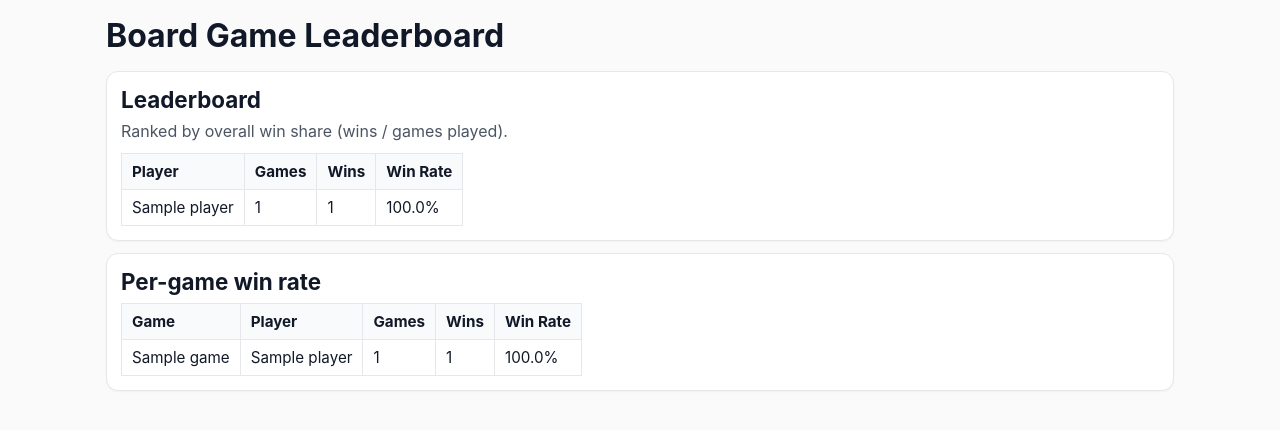
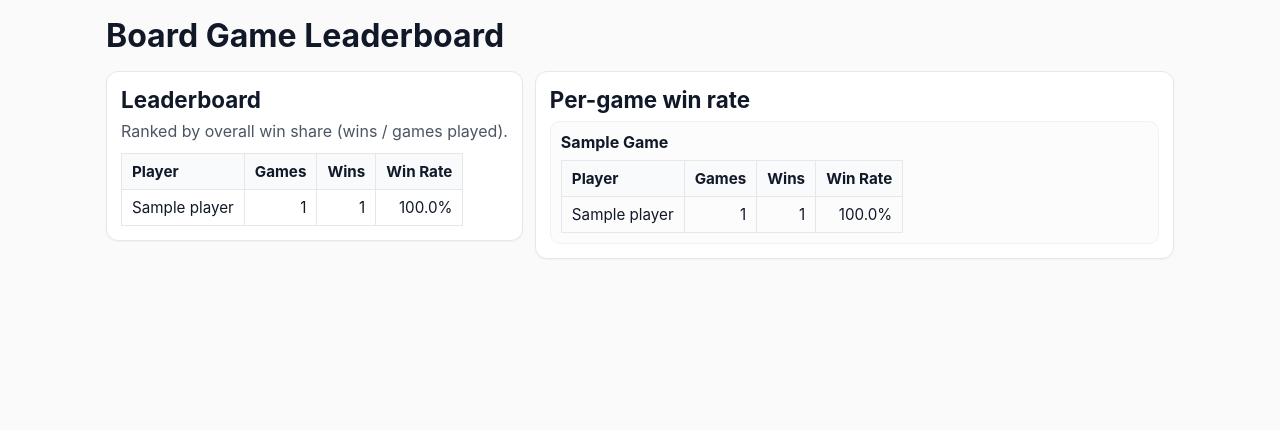
Before and after one commit to chrisleader/boardgame-leaderboard, a Flask app: page / in a window 1280 px wide. Shown: the top 430 px of the page. Run offline with Flask 3, Linux system fonts and the light colour scheme; tables that the repository leaves empty hold one stand-in row (values such as "Sample post"); data that the repository does not hold is empty.

Commit message:
Optimize responsive leaderboard layout for desktop and mobile

```diff
--- a/app.py
+++ b/app.py
@@ -479,16 +479,26 @@ def per_game_win_rates(conn: sqlite3.Connection) -> list[sqlite3.Row]:
     ).fetchall()
 
 
+def group_per_game_rows(rows: list[sqlite3.Row]) -> list[dict[str, object]]:
+    grouped: dict[str, list[sqlite3.Row]] = {}
+    for row in rows:
+        game_name = str(row["game_name"])
+        grouped.setdefault(game_name, []).append(row)
+    return [{"game_name": game_name, "rows": game_rows} for game_name, game_rows in grouped.items()]
+
+
 @app.route("/")
 def home():
     with db_conn() as conn:
         leaderboard = leaderboard_rows(conn)
         per_game = per_game_win_rates(conn)
+        per_game_groups = group_per_game_rows(per_game)
 
     return render_template(
         "home.html",
         leaderboard=leaderboard,
         per_game=per_game,
+        per_game_groups=per_game_groups,
     )
 
 
--- a/build_static_site.py
+++ b/build_static_site.py
@@ -17,12 +17,14 @@ def build_static_homepage() -> Path:
     with leaderboard_app.db_conn() as conn:
         leaderboard = leaderboard_app.leaderboard_rows(conn)
         per_game = leaderboard_app.per_game_win_rates(conn)
+        per_game_groups = leaderboard_app.group_per_game_rows(per_game)
 
     with leaderboard_app.app.app_context():
         html = render_template(
             "home.html",
             leaderboard=leaderboard,
             per_game=per_game,
+            per_game_groups=per_game_groups,
         )
 
     OUTPUT_DIR.mkdir(parents=True, exist_ok=True)
--- a/templates/home.html
+++ b/templates/home.html
@@ -22,6 +22,11 @@
         font-size: clamp(1.5rem, 4vw, 2rem);
       }
       h2 { margin: 0 0 8px; font-size: clamp(1.1rem, 3vw, 1.4rem); }
+      h3 {
+        margin: 0 0 8px;
+        font-size: 1rem;
+        color: #111827;
+      }
       p { margin: 0 0 12px; color: #4b5563; }
       .card {
         border: 1px solid #e5e7eb;
@@ -30,7 +35,26 @@
         background: #fff;
         box-shadow: 0 1px 2px rgba(0, 0, 0, 0.04);
       }
-      .stack { display: grid; gap: 12px; }
+      .main-grid {
+        display: grid;
+        gap: 12px;
+        align-items: start;
+      }
+      .leaderboard-card {
+        justify-self: start;
+        width: fit-content;
+        max-width: 100%;
+      }
+      .games-stack {
+        display: grid;
+        gap: 12px;
+      }
+      .game-section {
+        border: 1px solid #f0f1f4;
+        border-radius: 10px;
+        padding: 10px;
+        background: #fcfcfd;
+      }
       .table-wrap {
         width: 100%;
         overflow-x: auto;
@@ -48,11 +72,66 @@
         white-space: nowrap;
       }
       th { background: #f9fafb; }
+      .num { text-align: right; }
+      tbody tr:nth-child(even) { background: #fafafa; }
+      .per-game-table thead th {
+        position: sticky;
+        top: 0;
+        z-index: 1;
+      }
 
-      @media (max-width: 640px) {
+      @media (min-width: 1000px) {
+        .main-grid {
+          grid-template-columns: minmax(320px, max-content) 1fr;
+        }
+      }
+
+      @media (max-width: 720px) {
         .container { padding: 12px; }
         .card { padding: 12px; border-radius: 10px; }
         th, td { font-size: 0.9rem; padding: 7px 8px; }
+        .main-grid { grid-template-columns: 1fr; }
+        .leaderboard-card { width: 100%; }
+
+        .leaderboard-table {
+          width: 100%;
+          min-width: 0;
+        }
+        .leaderboard-table thead {
+          display: none;
+        }
+        .leaderboard-table tbody,
+        .leaderboard-table tr,
+        .leaderboard-table td {
+          display: block;
+          width: 100%;
+        }
+        .leaderboard-table tbody tr {
+          border: 1px solid #e5e7eb;
+          border-radius: 10px;
+          margin-bottom: 8px;
+          padding: 8px 10px;
+          background: #fff;
+        }
+        .leaderboard-table tbody tr:nth-child(even) {
+          background: #fff;
+        }
+        .leaderboard-table td {
+          border: 0;
+          padding: 4px 0;
+          white-space: normal;
+          text-align: left;
+          display: flex;
+          justify-content: space-between;
+          align-items: baseline;
+          gap: 10px;
+        }
+        .leaderboard-table td::before {
+          content: attr(data-label);
+          font-weight: 600;
+          color: #4b5563;
+          flex-shrink: 0;
+        }
       }
     </style>
   </head>
@@ -60,27 +139,27 @@
     <div class="container">
       <h1>Board Game Leaderboard</h1>
 
-      <div class="stack">
-        <div class="card">
+      <div class="main-grid">
+        <div class="card leaderboard-card">
           <h2>Leaderboard</h2>
           <p>Ranked by overall win share (wins / games played).</p>
           <div class="table-wrap">
-            <table>
+            <table class="leaderboard-table">
               <thead>
                 <tr>
                   <th>Player</th>
-                  <th>Games</th>
-                  <th>Wins</th>
-                  <th>Win Rate</th>
+                  <th class="num">Games</th>
+                  <th class="num">Wins</th>
+                  <th class="num">Win Rate</th>
                 </tr>
               </thead>
               <tbody>
                 {% for row in leaderboard %}
                 <tr>
-                  <td>{{ row['name'] }}</td>
-                  <td>{{ row['games_played'] }}</td>
-                  <td>{{ row['wins'] }}</td>
-                  <td>{{ '%.1f%%'|format(row['win_rate'] * 100) }}</td>
+                  <td data-label="Player">{{ row['name'] }}</td>
+                  <td class="num" data-label="Games">{{ row['games_played'] }}</td>
+                  <td class="num" data-label="Wins">{{ row['wins'] }}</td>
+                  <td class="num" data-label="Win Rate">{{ '%.1f%%'|format(row['win_rate'] * 100) }}</td>
                 </tr>
                 {% else %}
                 <tr><td colspan="4">No confirmed game results yet.</td></tr>
@@ -92,31 +171,36 @@
 
         <div class="card">
           <h2>Per-game win rate</h2>
+          <div class="games-stack">
+            {% for group in per_game_groups %}
+            <div class="game-section">
+              <h3>{{ group['game_name']|title }}</h3>
               <div class="table-wrap">
-            <table>
+                <table class="per-game-table">
                   <thead>
                     <tr>
-                  <th>Game</th>
                       <th>Player</th>
-                  <th>Games</th>
-                  <th>Wins</th>
-                  <th>Win Rate</th>
+                      <th class="num">Games</th>
+                      <th class="num">Wins</th>
+                      <th class="num">Win Rate</th>
                     </tr>
                   </thead>
                   <tbody>
-                {% for row in per_game %}
+                    {% for row in group['rows'] %}
                     <tr>
-                  <td>{{ row['game_name'] }}</td>
                       <td>{{ row['player_name'] }}</td>
-                  <td>{{ row['games_played'] }}</td>
-                  <td>{{ row['wins'] }}</td>
-                  <td>{{ '%.1f%%'|format(row['win_rate'] * 100) }}</td>
+                      <td class="num">{{ row['games_played'] }}</td>
+                      <td class="num">{{ row['wins'] }}</td>
+                      <td class="num">{{ '%.1f%%'|format(row['win_rate'] * 100) }}</td>
                     </tr>
-                {% else %}
-                <tr><td colspan="5">No per-game results yet.</td></tr>
                     {% endfor %}
                   </tbody>
                 </table>
+              </div>
+            </div>
+            {% else %}
+            <p>No per-game results yet.</p>
+            {% endfor %}
           </div>
         </div>
       </div>
```
Also changed, not shown: docs/index.html (+231 -121 lines). Lines whose indentation alone changed are shown as unchanged.
